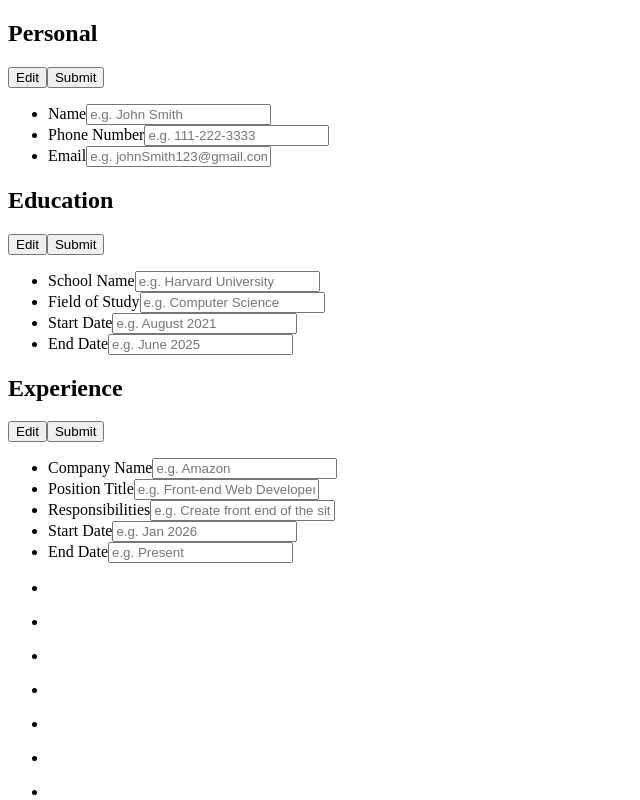
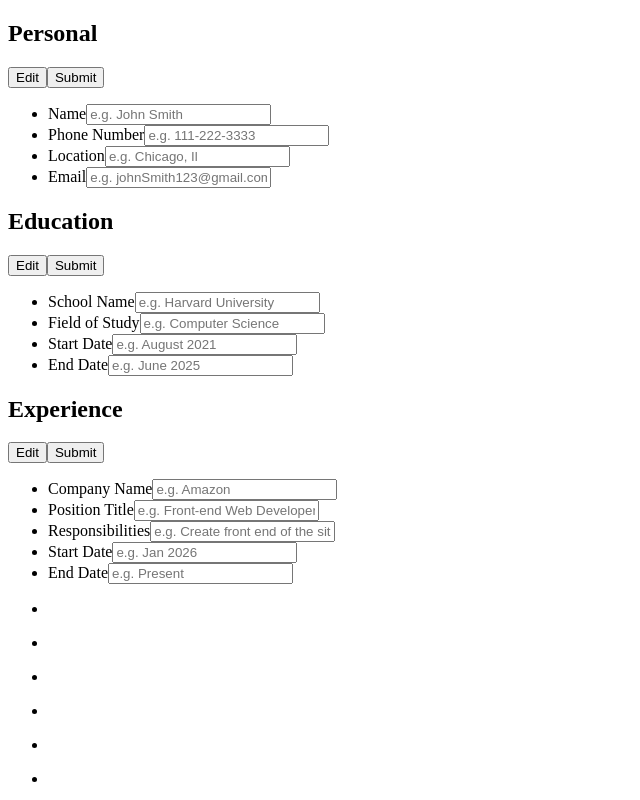
Before and after one commit to Salypse/cv-application, a React (Vite) app: page / in a window 1280 px wide. Shown: the top 800 px of the page, without its empty margins (0-640 px from the left). Built offline with nearby package versions, Linux system fonts and the light colour scheme.

Commit message:
Add new input field for personal input section and add selectors to components without them

```diff
--- a/src/CvInfo.jsx
+++ b/src/CvInfo.jsx
@@ -9,7 +9,7 @@ function CvInfo({
    setExperienceInputData,
 }) {
    return (
-      <>
+      <div className="cv-info">
          <InputSection
             inputData={personalInputData}
             setInputData={setPersonalInputData}
@@ -25,7 +25,7 @@ function CvInfo({
             setInputData={setExperienceInputData}
             sectionName="Experience"
          ></InputSection>
-      </>
+      </div>
    );
 }
 
--- a/src/InputSection.jsx
+++ b/src/InputSection.jsx
@@ -13,7 +13,7 @@ export function InputSection({ inputData, setInputData, sectionName }) {
             setShowInputs={setShowInputs}
          ></InputSectionHeader>
          {showInputs && (
-            <ul>
+            <ul id={`${sectionName.toLowerCase()}-inputs`}>
                {inputData.map((input) => (
                   <li key={input.id}>
                      <Input
--- a/src/InputSectionHeader.jsx
+++ b/src/InputSectionHeader.jsx
@@ -2,8 +2,10 @@ export function InputSectionHeader({ name, setShowInputs }) {
    return (
       <div className="input-section-header">
          <h2>{name}</h2>
-         <button onClick={() => setShowInputs(true)}>Edit</button>
-         <button onClick={() => setShowInputs(false)}>Submit</button>
+         <div className="input-header-buttons">
+            <button onClick={() => setShowInputs(true)}>Edit</button>
+            <button onClick={() => setShowInputs(false)}>Submit</button>
+         </div>
       </div>
    );
 }
--- a/src/data/personalInputFields.js
+++ b/src/data/personalInputFields.js
@@ -12,6 +12,12 @@ export const personalInputFields = [
       id: "personal-number-input",
    },
    {
+      name: "Location",
+      placeholder: "e.g. Chicago, Il",
+      type: "text",
+      id: "personal-location-input",
+   },
+   {
       name: "Email",
       placeholder: "e.g. johnSmith123@gmail.com",
       type: "email",
```
